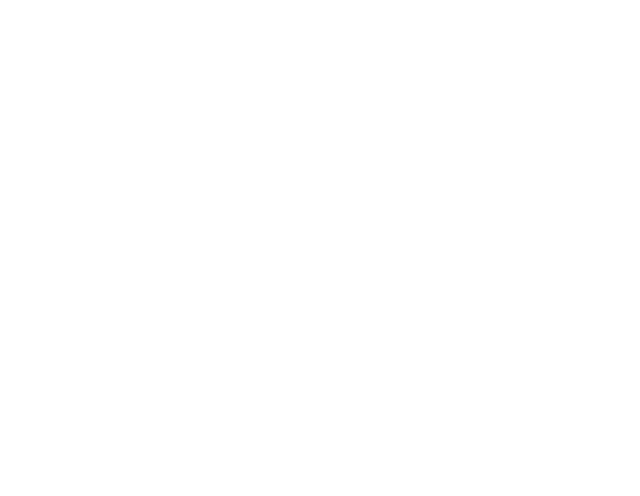
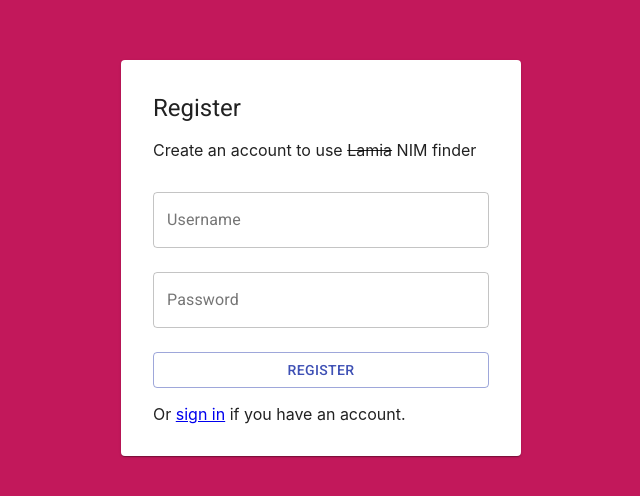
Before and after one commit to didithilmy/seleksilabpro2, a React (Create React App) app: page /#/register in a window 1280 px wide. Shown: the part 142-638 px from the top of the page, without its empty margins (319-959 px from the left). Built offline with nearby package versions, Linux system fonts and the light colour scheme.

Commit message:
Created Register page

```diff
--- a/package.json
+++ b/package.json
@@ -4,6 +4,7 @@
   "private": true,
   "dependencies": {
     "@material-ui/core": "^4.0.0-rc.0",
+    "jquery": "^3.4.1",
     "react": "^16.8.6",
     "react-dom": "^16.8.6",
     "react-router-dom": "^5.0.0",
--- a/src/App.js
+++ b/src/App.js
@@ -3,6 +3,7 @@ import logo from './logo.svg';
 import './App.css';
 import {Route, NavLink, HashRouter} from "react-router-dom";
 import Login from './components/routes/Login';
+import Register from './components/routes/Register';
 
 
 function App() {
@@ -10,6 +11,7 @@ function App() {
     <div className="App">
       <HashRouter>
           <Route exact path="/login" component={Login}/>
+          <Route exact path="/register" component={Register}/>
       </HashRouter>
     </div>
   );
--- a/src/components/routes/Login.js
+++ b/src/components/routes/Login.js
@@ -1,5 +1,5 @@
 /**
- * Login route
+ * Register route
  * This page functions as a login page for user
  *
  * @author Muhammad Aditya Hilmy, NIM 18217025
--- /dev/null
+++ b/src/components/routes/Register.js
@@ -0,0 +1,97 @@
+/**
+ * Register route
+ * This page functions as a login page for user
+ *
+ * @author Muhammad Aditya Hilmy, NIM 18217025
+ */
+
+import React from 'react';
+import {NavLink} from "react-router-dom";
+import Grid from '@material-ui/core/Grid';
+import Card from '@material-ui/core/Card';
+import TextField from '@material-ui/core/TextField';
+import CardContent from '@material-ui/core/CardContent';
+import Typography from '@material-ui/core/Typography';
+import Button from '@material-ui/core/Button';
+import Snackbar from '@material-ui/core/Snackbar';
+const $ = require('jquery');
+
+export default class Register extends React.Component {
+    constructor(props) {
+        super(props);
+        this.state = {
+            user_id: '',
+            snackbar_open: false,
+            snackbar_text: '',
+            username: '',
+            password: ''
+        }
+    }
+
+    render() {
+        return (
+            <div>
+                <Grid container direction="row" alignItems="center" justify="center" style={{ minHeight: '100vh', backgroundColor: '#c2185b' }}>
+                    <Grid item xs={12} align="center">
+                        <Card className='login_card' style={{maxWidth: '400px'}}>
+                            <CardContent align="left" style={{padding: '32px'}}>
+                                <Typography variant="h5">Register</Typography>
+                                <p>Create an account to use <s>Lamia</s> NIM finder</p>
+                                <TextField
+                                    id="outlined-name"
+                                    label="Username"
+                                    className='textfield'
+                                    margin="normal"
+                                    variant="outlined"
+                                    value={this.state.username}
+                                    onChange={evt => this.update_value('username', evt)}
+                                    fullWidth />
+                                <TextField
+                                    id="outlined-name"
+                                    label="Password"
+                                    className='textfield'
+                                    margin="normal"
+                                    variant="outlined"
+                                    fullWidth
+                                    value={this.state.password}
+                                    onChange={evt => this.update_value('password', evt)}
+                                    type="password" />
+                                <Button variant="outlined" color="primary" style={{marginTop: '16px', width: '100%'}}>
+                                    Register
+                                </Button>
+                                <div style={{marginTop: '16px'}}>Or <NavLink to="/register">sign in</NavLink> if you have an account.</div>
+                            </CardContent>
+                        </Card>
+                    </Grid>
+                </Grid>
+                <Snackbar
+                    anchorOrigin={{
+                        vertical: 'top',
+                        horizontal: 'center',
+                    }}
+                    open={this.state.snackbar_open}
+                    autoHideDuration={6000}
+                    onClose={() => this.setState({snackbar_open: false})}
+                    message={<div>{this.state.snackbar_text}</div>}
+                />
+            </div>
+        );
+    }
+
+    submit_registration() {
+
+    }
+
+    update_value(key, evt) {
+        let p = {};
+        p[key] = evt.target.value;
+        this.setState(p);
+    }
+
+    show_snackbar(text) {
+        this.setState({
+            snackbar_open: true,
+            snackbar_text: text,
+        });
+    }
+};
```
Also changed, not shown: 1 other file (tests, documents, lock files or other folders).
